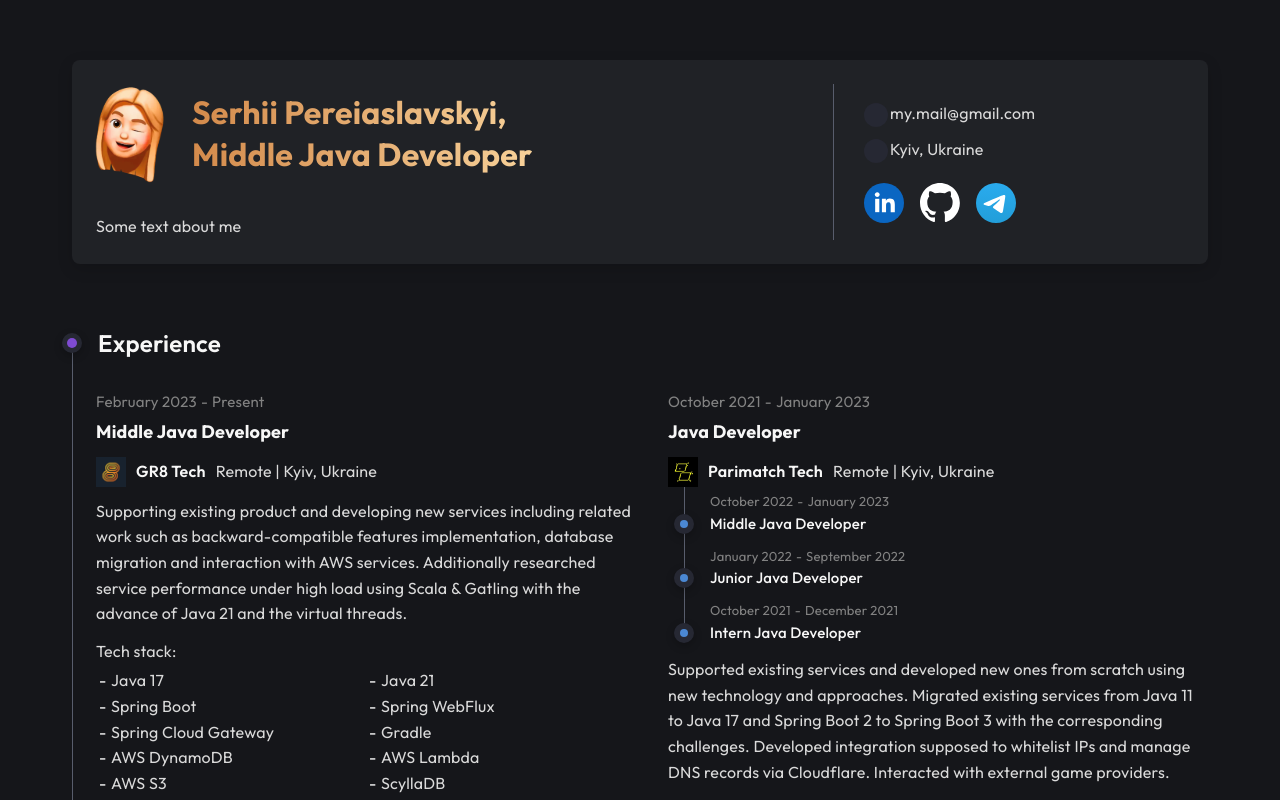
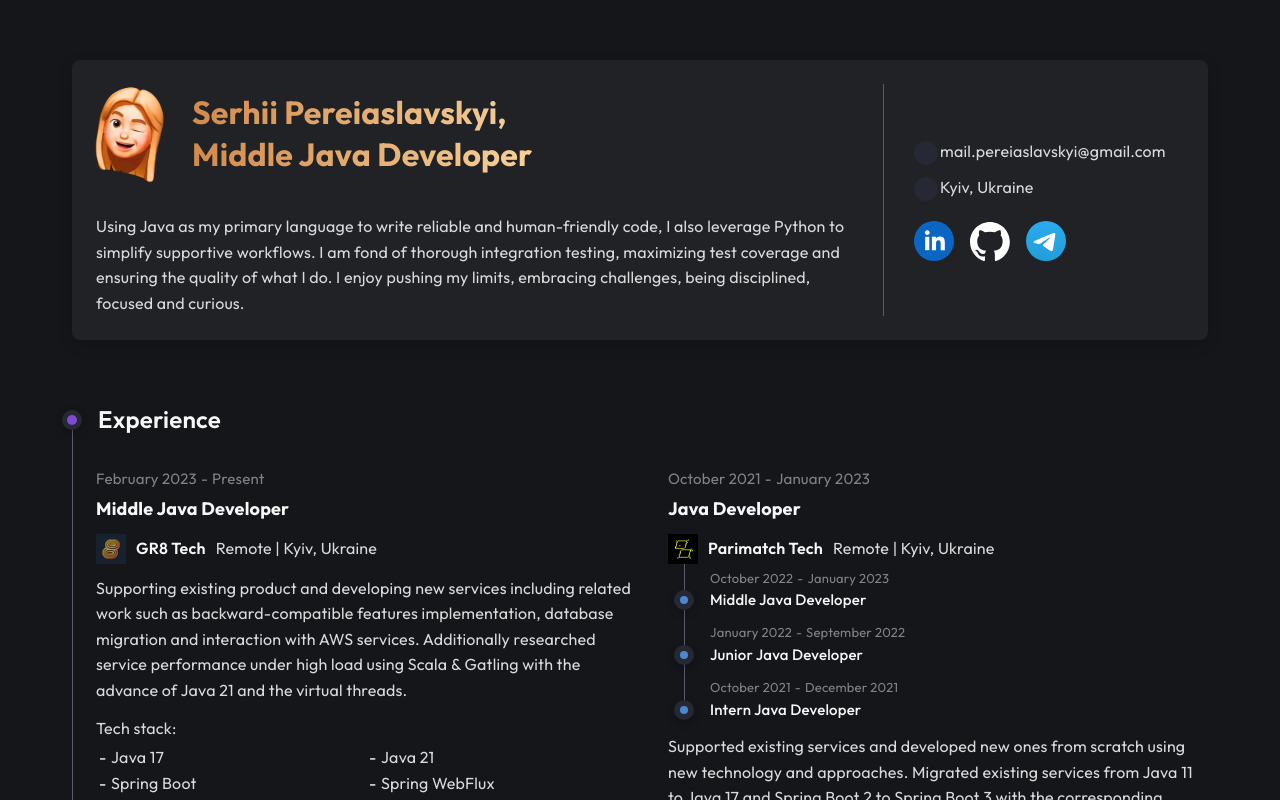
Before and after one commit to sergey-judi/sergey-judi.github.io, a React (Vite) app: page / in a window 1280 px wide. Shown: the top 800 px of the page. Built offline with nearby package versions, Linux system fonts and the light colour scheme; some icons are missing.

Commit message:
feat: tuned intro section

```diff
--- a/src/assets/sass/modules/header/_header.scss
+++ b/src/assets/sass/modules/header/_header.scss
@@ -13,7 +13,7 @@
     }
 
     .header-content {
-        grid-template-columns: auto 320px;
+        grid-template-columns: auto 270px;
         column-gap: 30px;
         padding: 24px;
         box-shadow: rgba(0, 0, 0, 0.15) 0px 5px 15px 0px;
--- a/src/components/header/Header.jsx
+++ b/src/components/header/Header.jsx
@@ -18,7 +18,7 @@ const Header = () => {
                             </h1>
                         </div>
                         <p className="header-text text text-white">
-                            Some text about me
+                            Using Java as my primary language to write reliable and human-friendly code, I also leverage Python to simplify supportive workflows. I am fond of thorough integration testing, maximizing test coverage and ensuring the quality of what I do. I enjoy pushing my limits, embracing challenges, being disciplined, focused and curious.
                         </p>
                     </div>
 
@@ -29,7 +29,7 @@ const Header = () => {
                                     <FaEnvelope size={13} />
                                 </span>
                                 <p className="info-item-text">
-                                    <span className="text">my.mail@gmail.com</span>
+                                    <span className="text">mail.pereiaslavskyi@gmail.com</span>
                                 </p>
                             </li>
                             <li className="grid items-start info-item">
```
